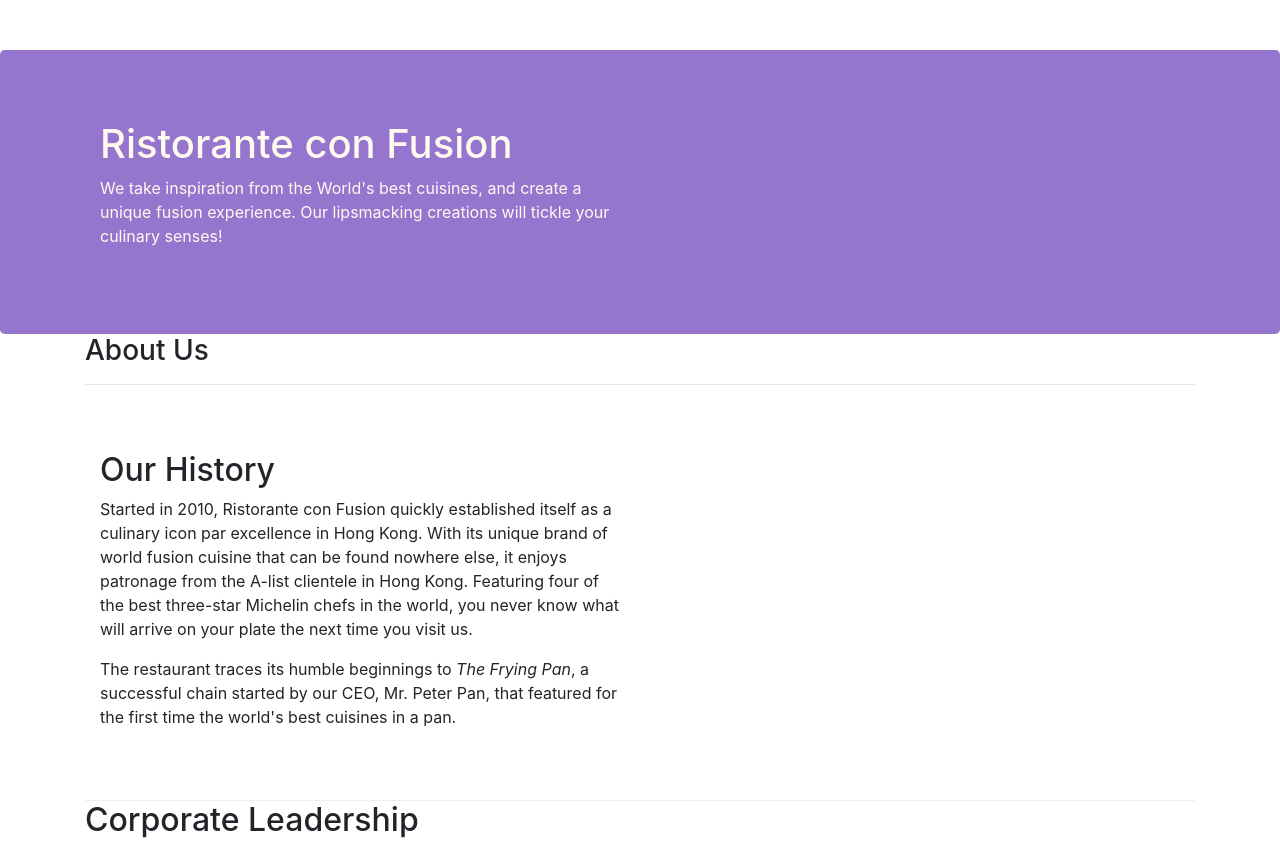
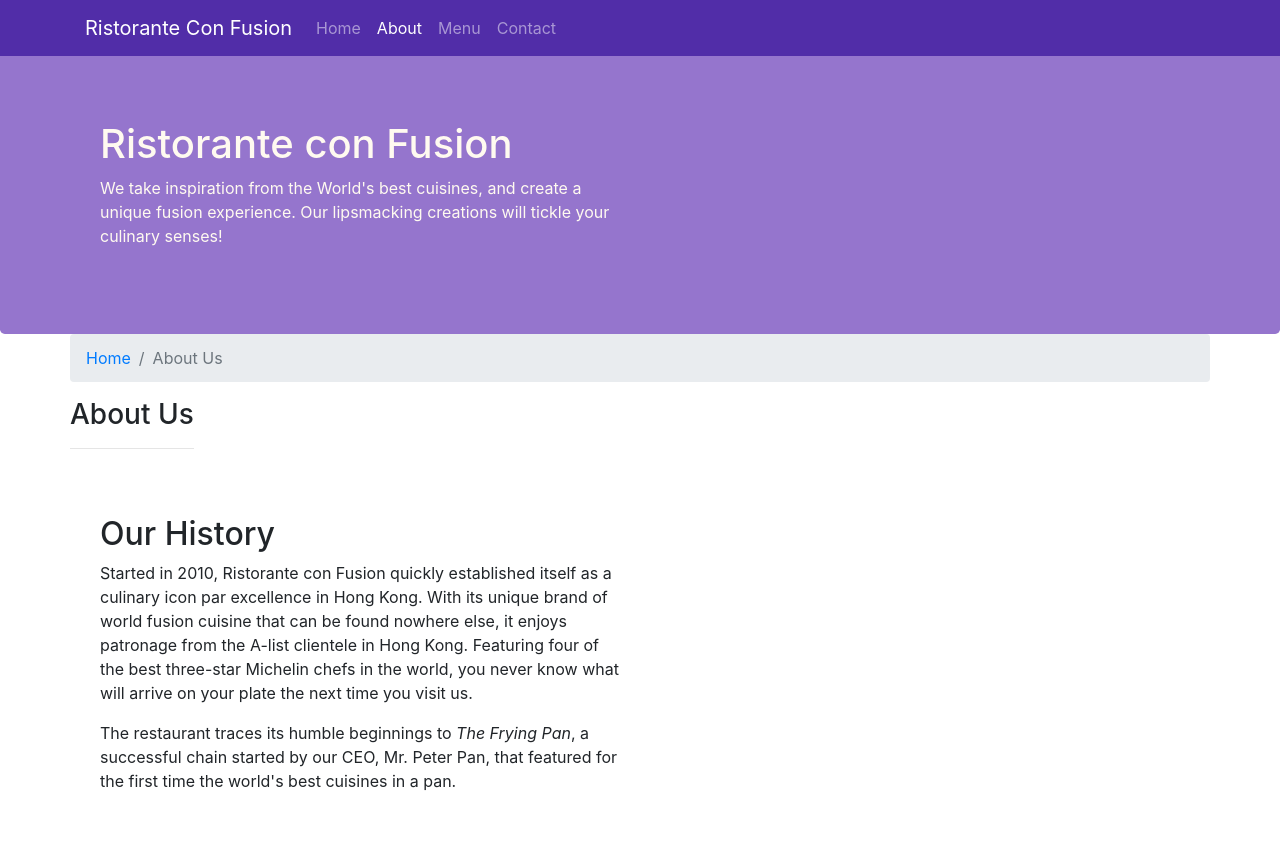
Before and after one commit to Apurvadutta/bootstrap-project, a website: page aboutus.html in a window 1280 px wide. Shown: the top 842 px of the page. Drawn offline with nearby package versions, Linux system fonts and the light colour scheme.

Commit message:
navbar and breadcrumbs

```diff
--- a/aboutus.html
+++ b/aboutus.html
@@ -16,6 +16,22 @@
 </head>
 
 <body>
+    <nav class="navbar navbar-dark navbar-expand-sm fixed-top">
+        <div class="container">
+            <button class="navbar-toggler" type="button" data-toggle="collapse" data-target="#Navbar">
+                <span class="navbar-toggler-icon"></span>
+            </button>
+            <a class="navbar-brand" href="index.html">Ristorante Con Fusion</a>
+            <div class="collapse navbar-collapse" id="Navbar">
+                <ul class="navbar-nav mr-auto">
+                    <li class="nav-item"><a class="nav-link" href="index.html">Home</a></li>
+                    <li class="nav-item active"><a class="nav-link" href="#">About</a></li>
+                    <li class="nav-item"><a class="nav-link" href="#">Menu</a></li>
+                    <li class="nav-item"><a class="nav-link" href="#">Contact</a></li>
+                </ul>
+            </div>
+        </div>
+    </nav>
 
     <header class="jumbotron">
         <div class="container">
@@ -31,7 +47,11 @@
     </header>
 
     <div class="container">
-        <div>
+        <div class="row">
+            <ol class="col-12 breadcrumb">
+                <li class="breadcrumb-item"><a href="./index.html">Home</a></li>
+                <li class="breadcrumb-item active">About Us</li>
+            </ol>
             <div>
                <h3>About Us</h3>
                <hr>
```
